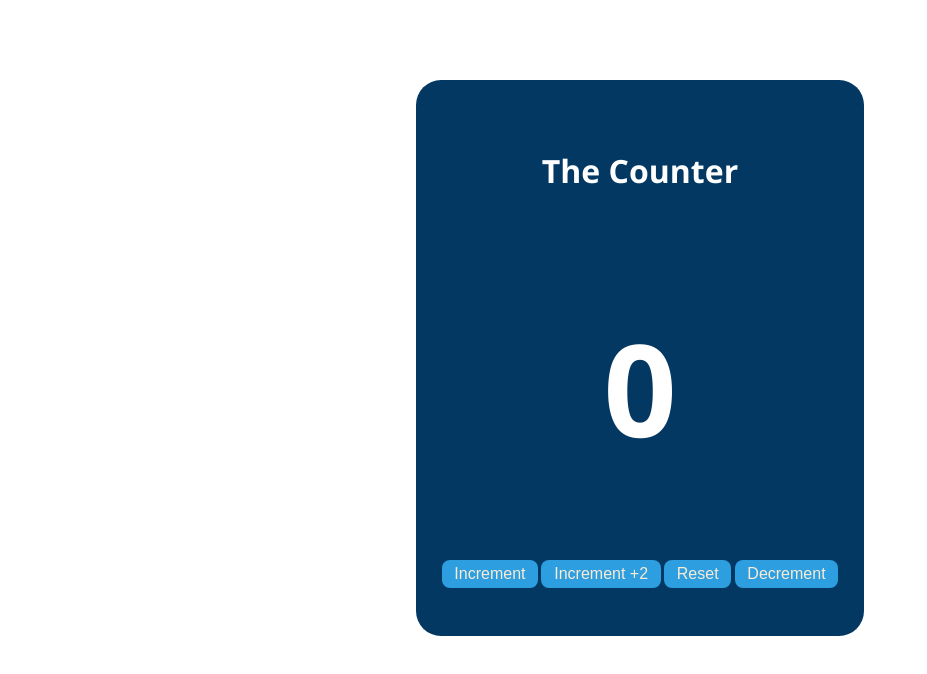
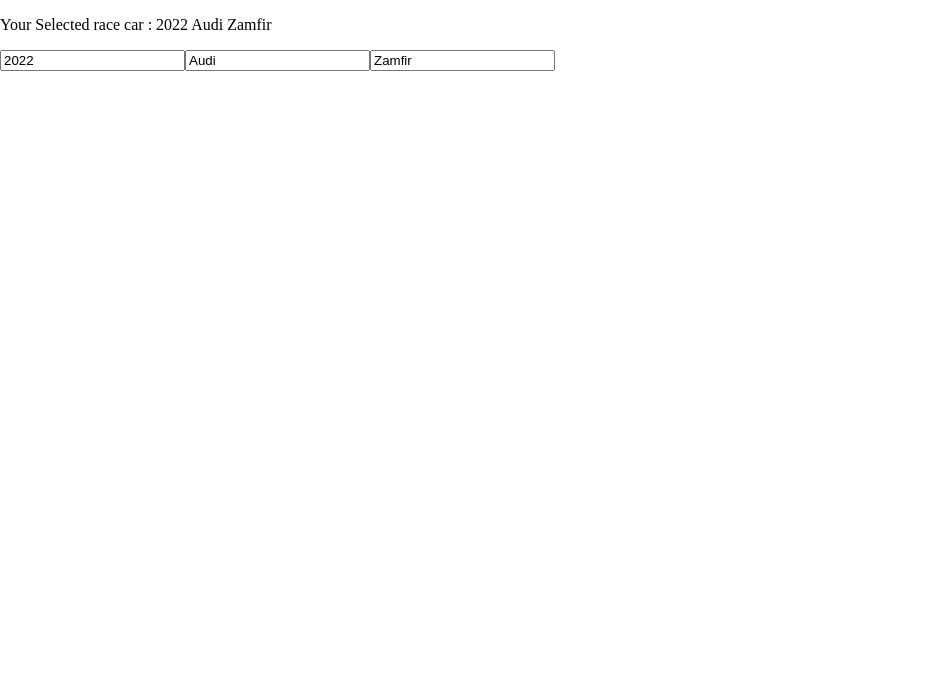
Before and after one commit to jadonamite/React, a React (Vite) app: page / in a window 1280 px wide. Shown: the top 674 px of the page, without its empty margins (0-927 px from the left). Built offline with nearby package versions, Linux system fonts and the light colour scheme.

Commit message:
Updater functions for objects in react

```diff
--- a/src/App.jsx
+++ b/src/App.jsx
@@ -1,10 +1,5 @@
-import Button from "./Button.jsx";
-import MyComponent from "./MyComponent.jsx";
-import Counter from "./Counter.jsx";
-import ColorPicker from "./ColorPicker.jsx";
-import UptCounter from "./UpdateFunctions.jsx";
-
+import Card from "./Card.jsx";
 function App() {
-   return <UptCounter />;
+   return <Card />;
 }
 export default App;
--- a/src/Card.jsx
+++ b/src/Card.jsx
@@ -1,12 +1,27 @@
-import profilePics from "./assets/thebalddev.jpg"
+import React, { useState } from "react";
 function Card() {
-    return(
-        <div className="card">
-            <img src={profilePics} alt="" srcSet="" className="cardImage"/>
-            <h2 className="cardTitle">Jadonamite</h2>
-            <p className="cardText">Newbie developer funny bro </p>
-        </div>
-    );
+   const [Car, setCar] = useState({
+      year: 2022,
+      make: "Audi",
+      model: "Zamfir",
+   });
+
+   const handleYearChange = (e) =>
+      setCar((c) => ({ ...c, year: e.target.value }));
+   const handleMakeChange = (e) =>
+      setCar((c) => ({ ...c, make: e.target.value }));
+   const handleModelChange = (e) =>
+      setCar((c) => ({ ...c, model: e.target.value }));
+   return (
+      <div>
+         <p>
+            Your Selected race car : {Car.year} {Car.make} {Car.model}
+         </p>
+         <input type="number" value={Car.year} onChange={handleYearChange} />
+         <input type="text" value={Car.make} onChange={handleMakeChange} />
+         <input type="text" value={Car.model} onChange={handleModelChange} />
+      </div>
+   );
 }
 
-export default Card
+export default Card;
```
